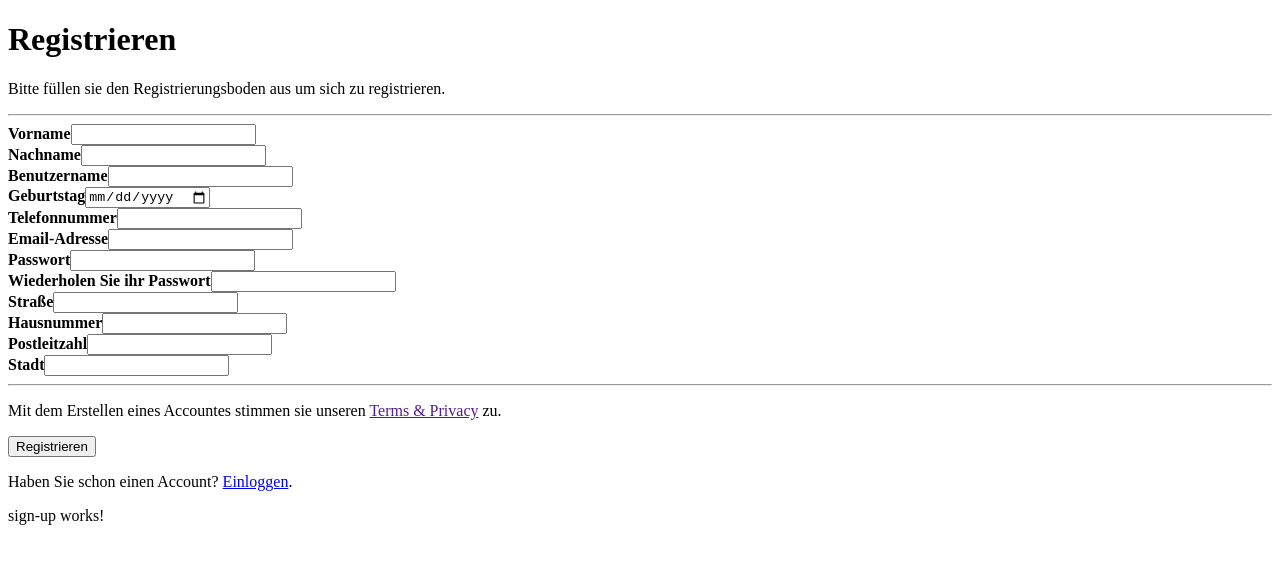
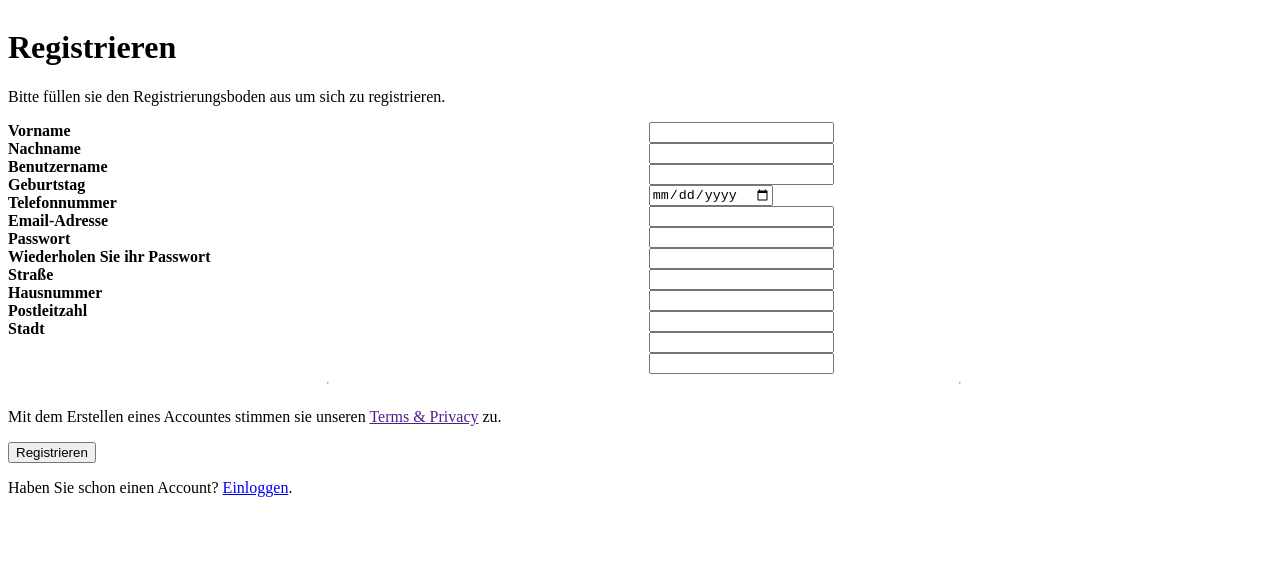
Before and after one commit to TahiraAiedail/Tierbedarf-App, an Angular app: page /registrierung in a window 1280 px wide. Shown: the top 564 px of the page. Built offline with nearby package versions, Linux system fonts and the light colour scheme.

Commit message:
naja "schöner"

```diff
--- a/src/app/anmeldung/registrierung/registrierung.component.css
+++ b/src/app/anmeldung/registrierung/registrierung.component.css
@@ -0,0 +1,11 @@
+.containerlinks{ grid-area: links;}
+.containerrechts{ grid-area: rechts;}
+.containerlogin{grid-area: login;}
+.containerbla{grid-area: oben;}
+.container {
+    display: grid;
+    grid-template-areas:
+        'oben oben'
+        'links rechts'
+        'login login';
+}
--- a/src/app/anmeldung/registrierung/registrierung.component.html
+++ b/src/app/anmeldung/registrierung/registrierung.component.html
@@ -1,54 +1,48 @@
 <form action="registrierung.component.html">
     <div class="container">
+      <div class="containerbla">
         <h1>Registrieren</h1>
         <p>Bitte füllen sie den Registrierungsboden aus um sich zu registrieren.</p>
+      </div>
+
       <hr>
+      <div class="containerlinks">
+        <label for="Vorname"><b>Vorname</b></label><br>
+        <label for="Nachname"><b>Nachname</b></label><br>
+        <label for="Benutzername"><b>Benutzername</b></label><br>
+        <label for="Geburtstag"><b>Geburtstag</b></label><br>
+        <label for="Telefonnummer"><b>Telefonnummer</b></label><br>
+        <label for="Email"><b>Email-Adresse</b></label><br>
+        <label for="Passwort"><b>Passwort</b></label><br>
+        <label for="Passwort wiederholen"><b>Wiederholen Sie ihr Passwort</b></label><br>
+        <label for="Straße"><b>Straße</b></label><br>
+        <label for="Hausnummer"><b>Hausnummer</b></label><br>
+        <label for="PLZ"><b>Postleitzahl</b></label><br>
+        <label for="Stadt"><b>Stadt</b></label><br>
+      </div>
 
-      <label for="Vorname"><b>Vorname</b></label>
+      <div class="containerrechts">
         <input type="text" name="Vorname" id="Vorname" required><br>
-
-      <label for="Nachname"><b>Nachname</b></label>
         <input type="text" name="Nachname" id="Nachname" required><br>
-
-      <label for="Benutzername"><b>Benutzername</b></label>
         <input type="text" name="Benutzername" id="Benutzername" required><br>
-
-      <label for="Geburtstag"><b>Geburtstag</b></label>
         <input type="date" name="Geburtstag" id="Geburtstag"><br>
-
-      <label for="Telefonnummer"><b>Telefonnummer</b></label>
         <input type="tel" name="Telefonnummer" id="Telefonnummer" required><br>
-
-      <label for="Email"><b>Email-Adresse</b></label>
         <input type="text" name="Email" id="Email" required><br>
-
-      <label for="Passwort"><b>Passwort</b></label>
         <input type="passwort" name="Passwort" id="Passwort" required><br>
-
-      <label for="Passwort wiederholen"><b>Wiederholen Sie ihr Passwort</b></label>
         <input type="passwort" name="Passwort wiederholen" id="Passwort wiederholen" required><br>
-
-      <label for="Straße"><b>Straße</b></label>
         <input type="text" name="Straße" id="Straße" required><br>
-
-      <label for="Hausnummer"><b>Hausnummer</b></label>
         <input type="number" name="Hausnummer" id="Hausnummer" required><br>
-
-      <label for="PLZ"><b>Postleitzahl</b></label>
         <input type="number" name="PLZ" id="PLZ" required><br>
-
-      <label for="Stadt"><b>Stadt</b></label>
         <input type="text" name="Stadt" id="Stadt" required><br>
+      </div>
 
       <hr>
 
+    </div>
+
+    <div class="containerlogin">
       <p>Mit dem Erstellen eines Accountes stimmen sie unseren <a href="">Terms & Privacy</a> zu.</p>
       <button type="submit" class="registerbtn">Registrieren<a href="http://localhost:4200/home"></a></button>
-    </div>
-
-    <div class="container login">
       <p>Haben Sie schon einen Account? <a href="http://localhost:4200/">Einloggen</a>.</p>
     </div>
   </form>
-
-<p>sign-up works!</p>
```
Lines whose indentation alone changed are shown as unchanged.
